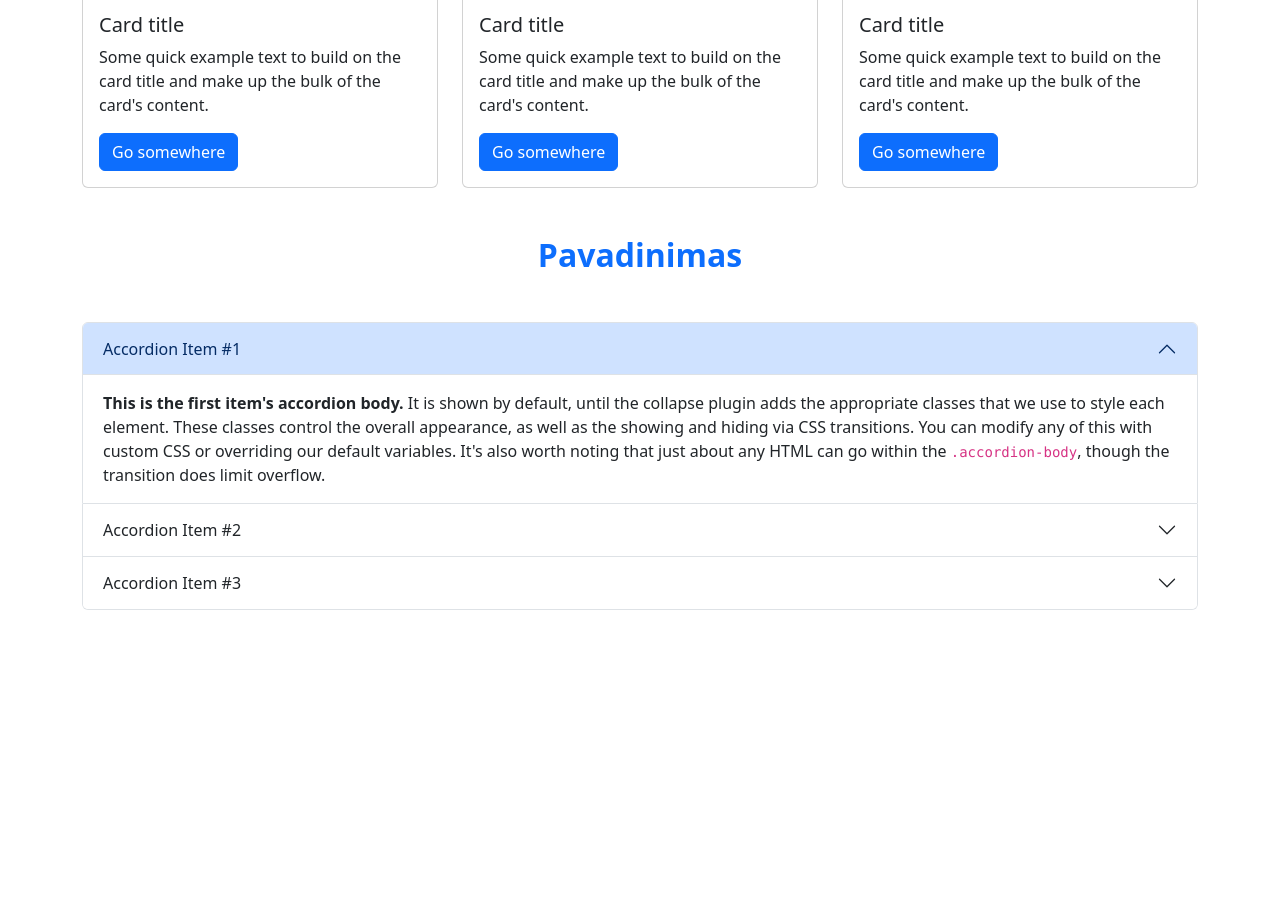
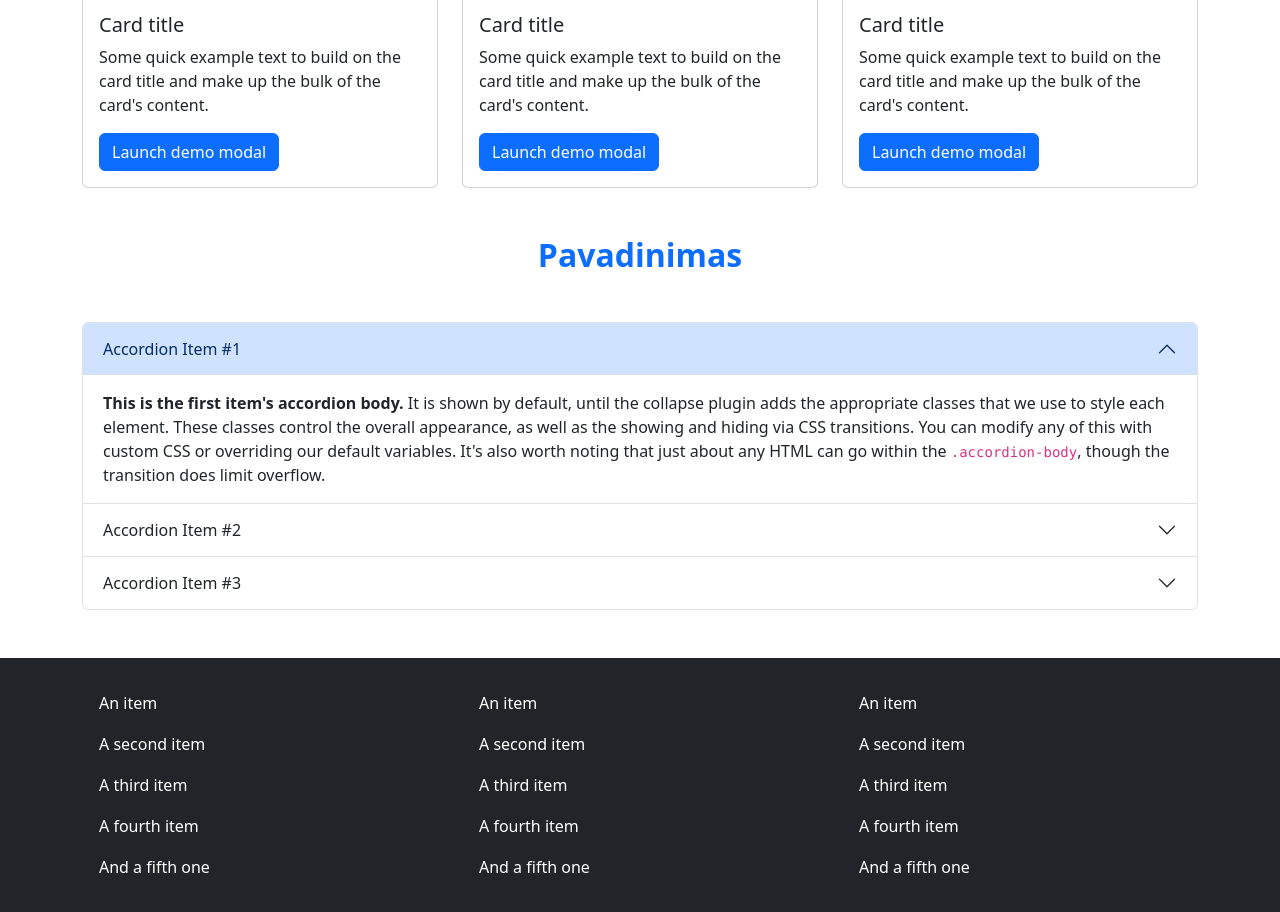
Before and after one commit to gomaman/bootstrap-coffee, a plain HTML site: page index.html in a window 1280 px wide. Shown: the part 826-1738 px from the top of the page. Before the commit the page ends 1484 px from the top, so only its background shows below. Drawn offline with nearby package versions, Linux system fonts and the light colour scheme.

Commit message:
footer and buttons

```diff
--- a/index.html
+++ b/index.html
@@ -83,7 +83,9 @@
                 <div class="card-body">
                   <h5 class="card-title">Card title</h5>
                   <p class="card-text">Some quick example text to build on the card title and make up the bulk of the card's content.</p>
-                  <a href="#" class="btn btn-primary">Go somewhere</a>
+                  <button type="button" class="btn btn-primary" data-bs-toggle="modal" data-bs-target="#exampleModal">
+                    Launch demo modal
+                  </button>
                 </div>
             </div>
         </div>
@@ -94,7 +96,9 @@
                 <div class="card-body">
                   <h5 class="card-title">Card title</h5>
                   <p class="card-text">Some quick example text to build on the card title and make up the bulk of the card's content.</p>
-                  <a href="#" class="btn btn-primary">Go somewhere</a>
+                  <button type="button" class="btn btn-primary" data-bs-toggle="modal" data-bs-target="#exampleModal">
+                    Launch demo modal
+                  </button>
                 </div>
             </div>
         </div>
@@ -105,7 +109,9 @@
                 <div class="card-body">
                   <h5 class="card-title">Card title</h5>
                   <p class="card-text">Some quick example text to build on the card title and make up the bulk of the card's content.</p>
-                  <a href="#" class="btn btn-primary">Go somewhere</a>
+                  <button type="button" class="btn btn-primary" data-bs-toggle="modal" data-bs-target="#exampleModal">
+                    Launch demo modal
+                  </button>
                 </div>
             </div>
         </div>
@@ -157,23 +163,64 @@
 
 
     </div>
+<footer class="text-bg-dark py-4">
+    <div class="container-xl ">
+        <div class="row ">
+            <div class="col ">
+                <ul class="list-group ">
+                    <li class="list-group-item bg-transparent text-white border-dark">An item</li>
+                    <li class="list-group-item bg-transparent text-white border-dark">A second item</li>
+                    <li class="list-group-item bg-transparent text-white border-dark">A third item</li>
+                    <li class="list-group-item bg-transparent text-white border-dark">A fourth item</li>
+                    <li class="list-group-item bg-transparent text-white border-dark">And a fifth one</li>
+                </ul>
+             </div>
+
+            <div class="col">
+                <ul class="list-group ">
+                    <li class="list-group-item bg-transparent text-white border-dark">An item</li>
+                    <li class="list-group-item bg-transparent text-white border-dark">A second item</li>
+                    <li class="list-group-item bg-transparent text-white border-dark">A third item</li>
+                    <li class="list-group-item bg-transparent text-white border-dark">A fourth item</li>
+                    <li class="list-group-item bg-transparent text-white border-dark">And a fifth one</li>
+                </ul>
+             </div>
+
+            <div class="col">
+                <ul class="list-group ">
+                    <li class="list-group-item bg-transparent text-white border-dark">An item</li>
+                    <li class="list-group-item bg-transparent text-white border-dark">A second item</li>
+                    <li class="list-group-item bg-transparent text-white border-dark">A third item</li>
+                    <li class="list-group-item bg-transparent text-white border-dark">A fourth item</li>
+                    <li class="list-group-item bg-transparent text-white border-dark">And a fifth one</li>
+                </ul>
+             </div>
+        </div>
+
+    </div>
+
+</footer>
 
 
 
-
-
-
-
-
-
-
-
-
-
-
-
-
-
+  <!-- Modal -->
+  <div class="modal fade" id="exampleModal" tabindex="-1" aria-labelledby="exampleModalLabel" aria-hidden="true">
+    <div class="modal-dialog">
+      <div class="modal-content">
+        <div class="modal-header">
+          <h1 class="modal-title fs-5" id="exampleModalLabel">Modal title</h1>
+          <button type="button" class="btn-close" data-bs-dismiss="modal" aria-label="Close"></button>
+        </div>
+        <div class="modal-body">
+          <p>Lorem, ipsum dolor sit amet consectetur adipisicing elit. Reiciendis ipsum cumque ipsam atque? Animi hic ut placeat repudiandae doloremque, vero officiis eos nemo quia excepturi fugiat assumenda, quas, qui aliquid.</p>
+        </div>
+        <div class="modal-footer">
+          <button type="button" class="btn btn-danger" data-bs-dismiss="modal">Close</button>
+          <button type="button" class="btn btn-outline-success">Save changes</button>
+        </div>
+      </div>
+    </div>
+  </div>
 
 
 
```
